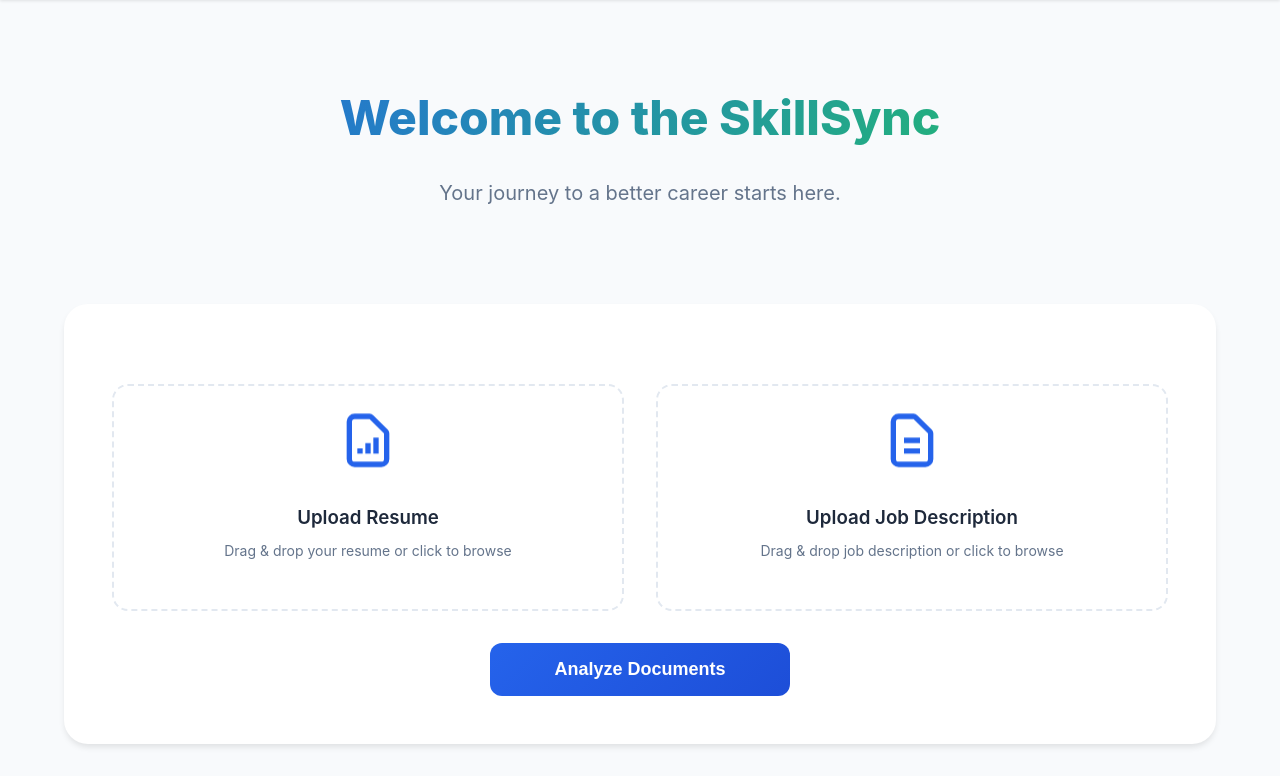
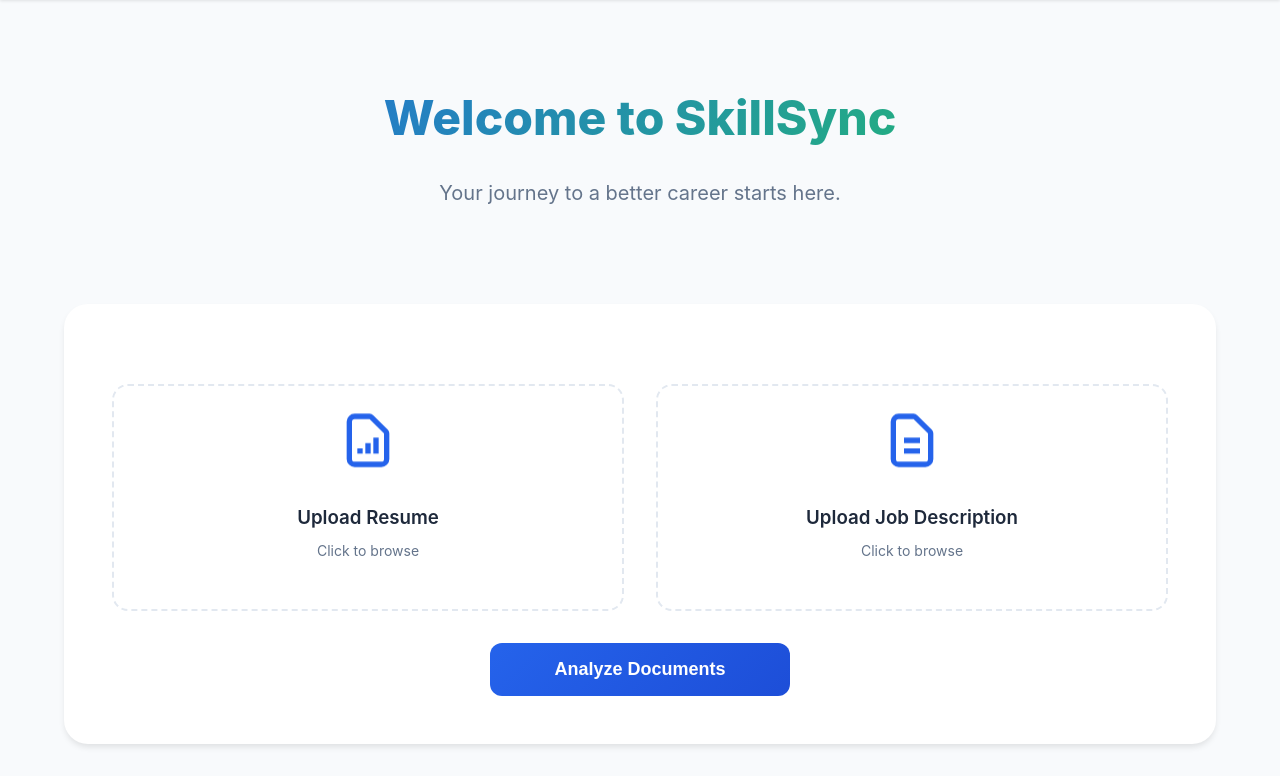
Before and after one commit to aman10052003/skill-gap-recommender, a Flask app: page / in a window 1280 px wide. Shown: the part 62-838 px from the top of the page. Run offline with Flask 2, Linux system fonts and the light colour scheme.

Commit message:
Update index.html

```diff
--- a/templates/index.html
+++ b/templates/index.html
@@ -682,7 +682,7 @@
 
     <div class="main-container">
         <div class="hero">
-            <h1>Welcome to the SkillSync</h1>
+            <h1>Welcome to SkillSync</h1>
             <p>Your journey to a better career starts here.</p>
         </div>
 
@@ -694,7 +694,7 @@
                             <path d="M9 17v-2m3 2v-4m3 4v-6m2 10H7a2 2 0 01-2-2V5a2 2 0 012-2h5.586a1 1 0 01.707.293l5.414 5.414a1 1 0 01.293.707V19a2 2 0 01-2 2z" />
                         </svg>
                         <h3>Upload Resume</h3>
-                        <p>Drag & drop your resume or click to browse</p>
+                        <p>Click to browse</p>
                         <input type="file" name="resume" id="resume" accept=".pdf" required hidden>
                         <div class="file-info"></div>
 
@@ -705,7 +705,7 @@
                             <path d="M9 12h6m-6 4h6m2 5H7a2 2 0 01-2-2V5a2 2 0 012-2h5.586a1 1 0 01.707.293l5.414 5.414a1 1 0 01.293.707V19a2 2 0 01-2 2z" />
                         </svg>
                         <h3>Upload Job Description</h3>
-                        <p>Drag & drop job description or click to browse</p>
+                        <p>Click to browse</p>
                         <input type="file" name="job_description" id="job_description" accept=".pdf" required hidden>
                         <div class="file-info"></div>
 
```
